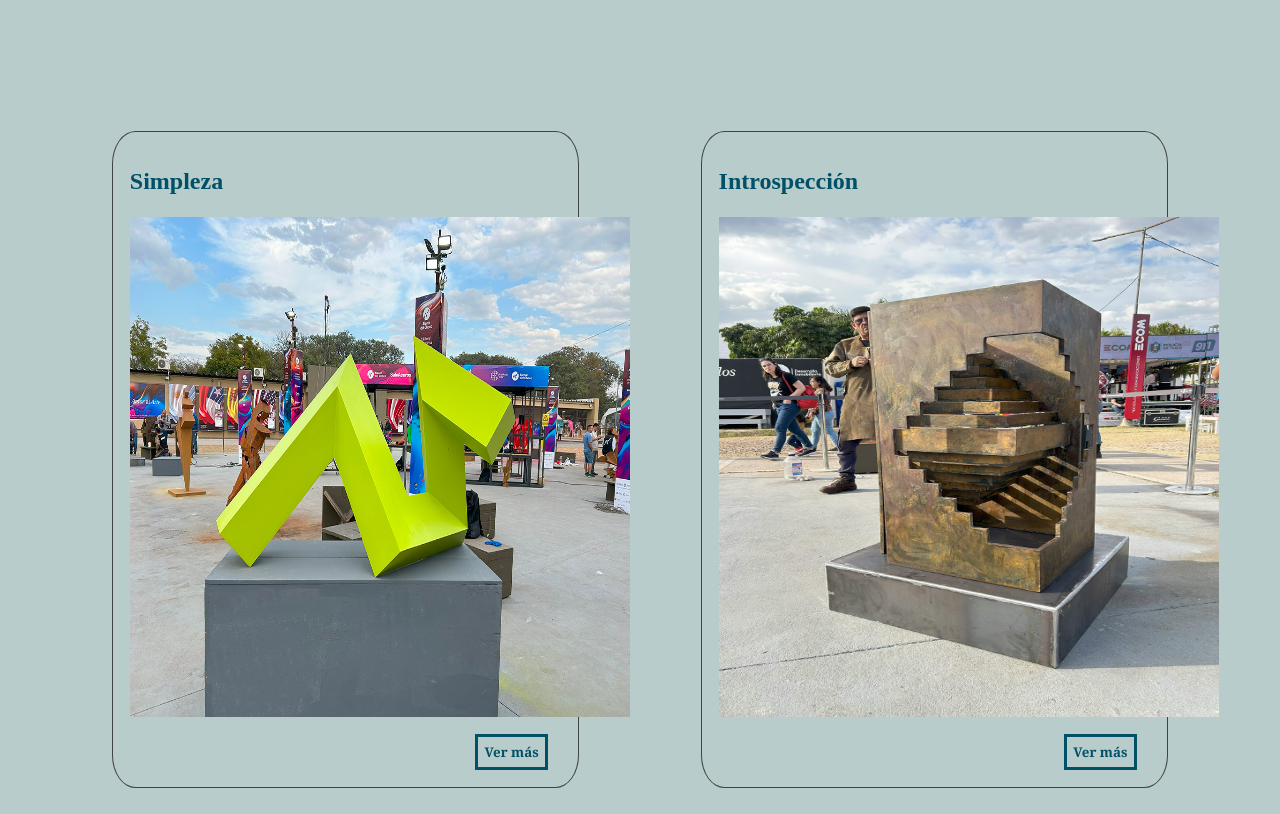
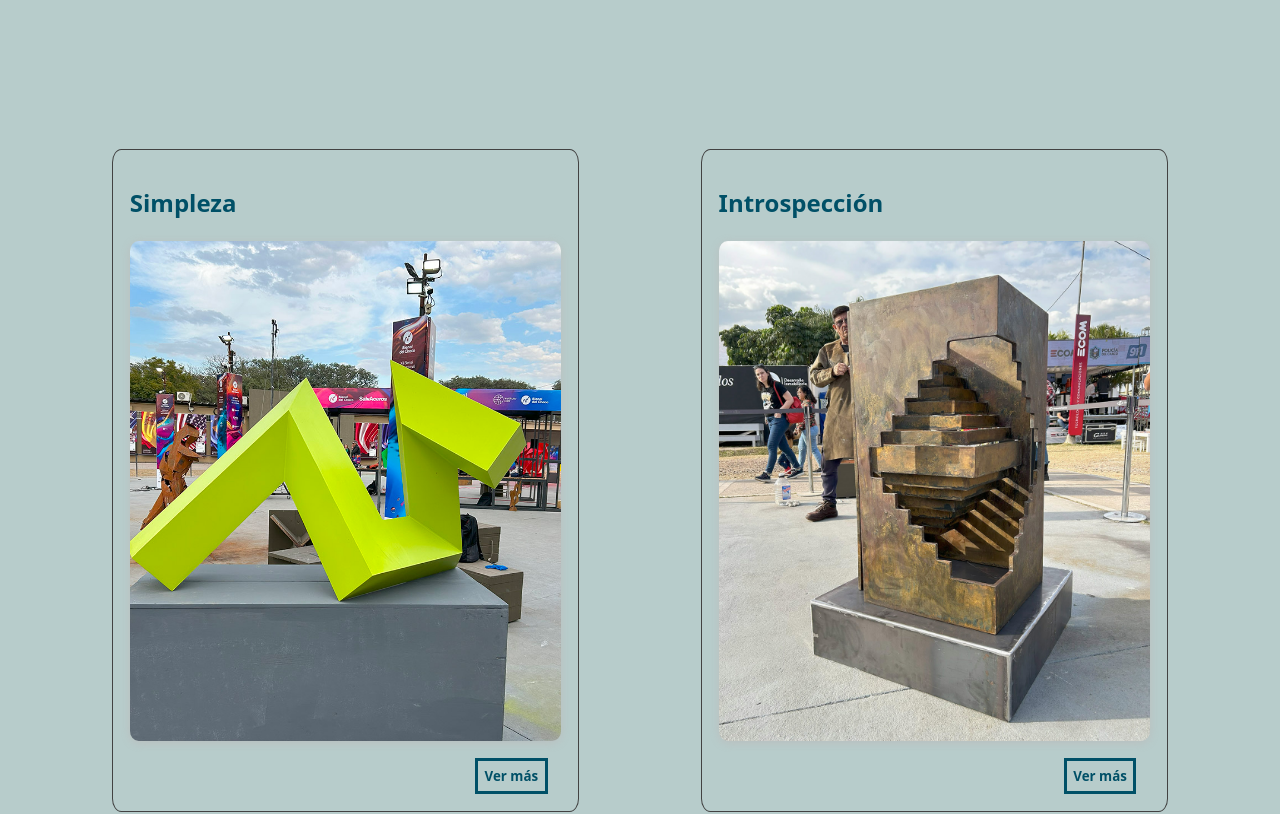
Before and after one commit to FRRe-DS/2024-01-TPI, a Next.js app: page /esculturas in a window 1280 px wide. Shown: the part 400-1214 px from the top of the page. Built offline with nearby package versions, Linux system fonts and the light colour scheme.

Commit message:
cambios css esculturas

```diff
--- a/src/app/esculturas/page.module.css
+++ b/src/app/esculturas/page.module.css
@@ -1,7 +1,7 @@
 
 
 .esculturasSect {
-    font-family: 'Roboto';
+    font-family: system-ui;
     width: 100% ;
     height: 50% ;
     box-sizing: border-box;
--- a/src/app/ui/GalleryComponents/imageRandom.module.css
+++ b/src/app/ui/GalleryComponents/imageRandom.module.css
@@ -6,7 +6,7 @@
     padding: 3%;
     box-sizing: border-box;
     border: 1px solid #424242;
-    border-radius: 5%;
+    border-radius: 2%;
 }
 
 .galleryBox:hover {
@@ -14,7 +14,7 @@
 }
 
 .galleryNombreArte {
-    font-family: var(--font-geist-mono);
+    font-family: system-ui;
     font-size: 150%;
     color: #005067;
     margin-bottom: 5%;
@@ -24,7 +24,7 @@
 
 .galleryButton {
     color: #005067;
-    font-family: 'Cambria';
+    font-family: system-ui;
     font-size: 200;
     font-weight: 800;
     margin-left: 80%;
@@ -47,5 +47,9 @@
 }
 
 .galleryImagen {
-    justify-content: stretch;
+    object-fit: cover ;
+    width: 100%;
+    filter: drop-shadow(0 2px 5px rgba(188, 185, 185, 0.7));
+    border-radius: 2% ;
+    object-fit: cover ;
 }
```
